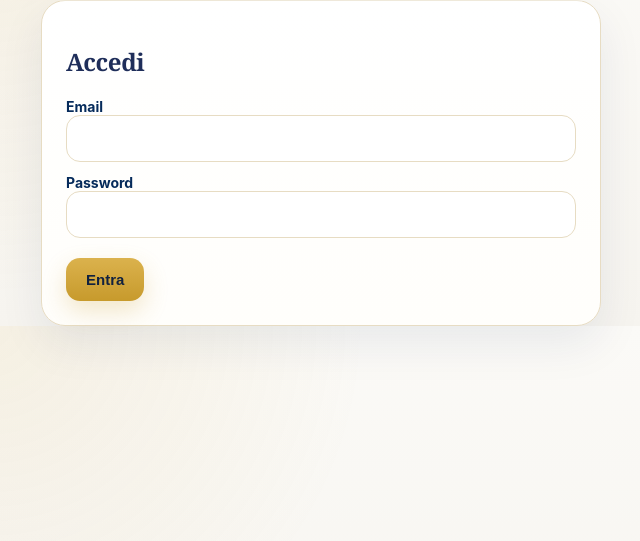
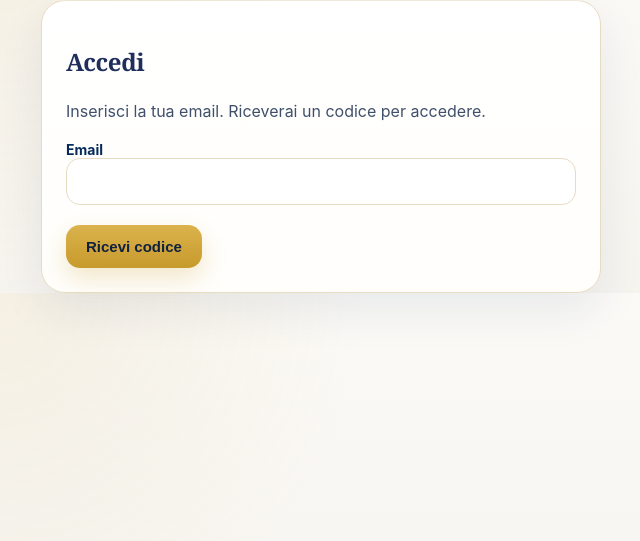
Before and after one commit to bianzino-svg/consulentia-ai, a FastAPI app: page /login in a window 1280 px wide. Shown: the part 80-621 px from the top of the page, without its empty margins (9-649 px from the left). Run offline with FastAPI, Linux system fonts and the light colour scheme.

Commit message:
Update login.html

```diff
--- a/templates/login.html
+++ b/templates/login.html
@@ -1,13 +1,20 @@
 
 {% extends 'base.html' %}
 {% block content %}
+
 <section class="auth-wrap">
-  <form class="card auth-card" method="post" action="/login">
+  <form class="card auth-card" method="post" action="/send-code">
     <h1>Accedi</h1>
-    {% if error %}<div class="alert">{{ error }}</div>{% endif %}
-    <label>Email<input type="email" name="email" required /></label>
-    <label>Password<input type="password" name="password" required /></label>
-    <button class="btn" type="submit">Entra</button>
+
+    <p>Inserisci la tua email. Riceverai un codice per accedere.</p>
+
+    <label>
+      Email
+      <input type="email" name="email" required />
+    </label>
+
+    <button class="btn" type="submit">Ricevi codice</button>
   </form>
 </section>
+
 {% endblock %}
```
